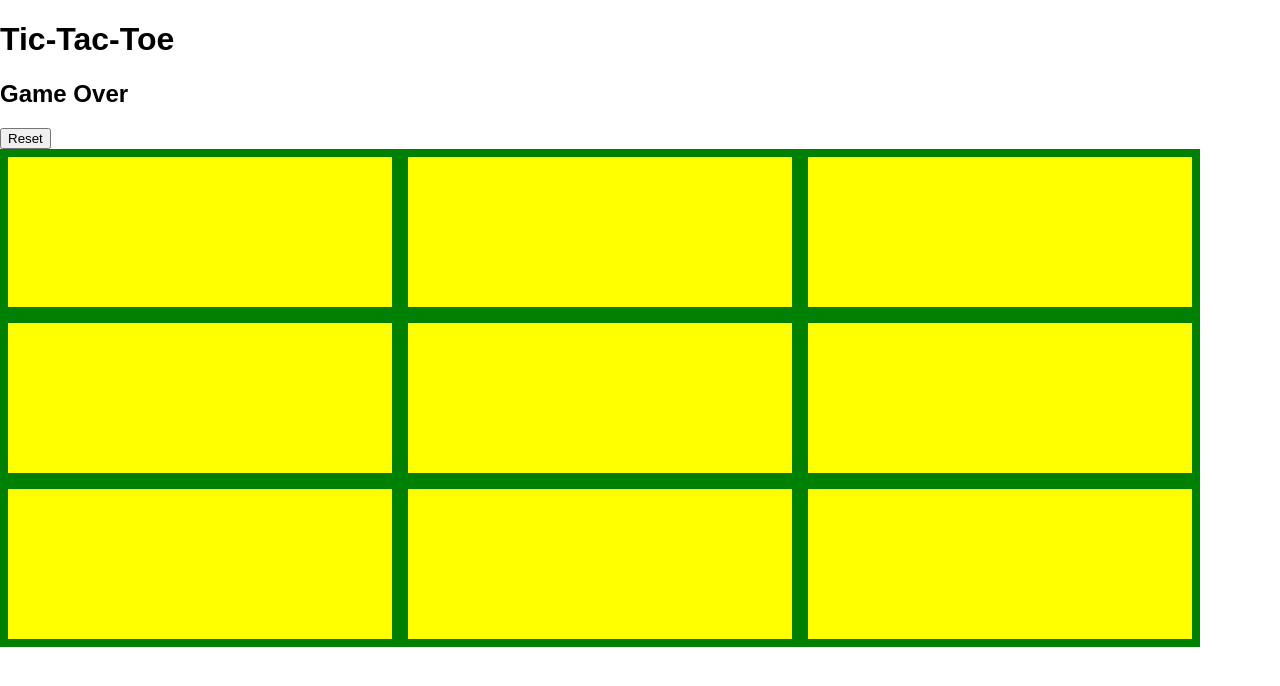
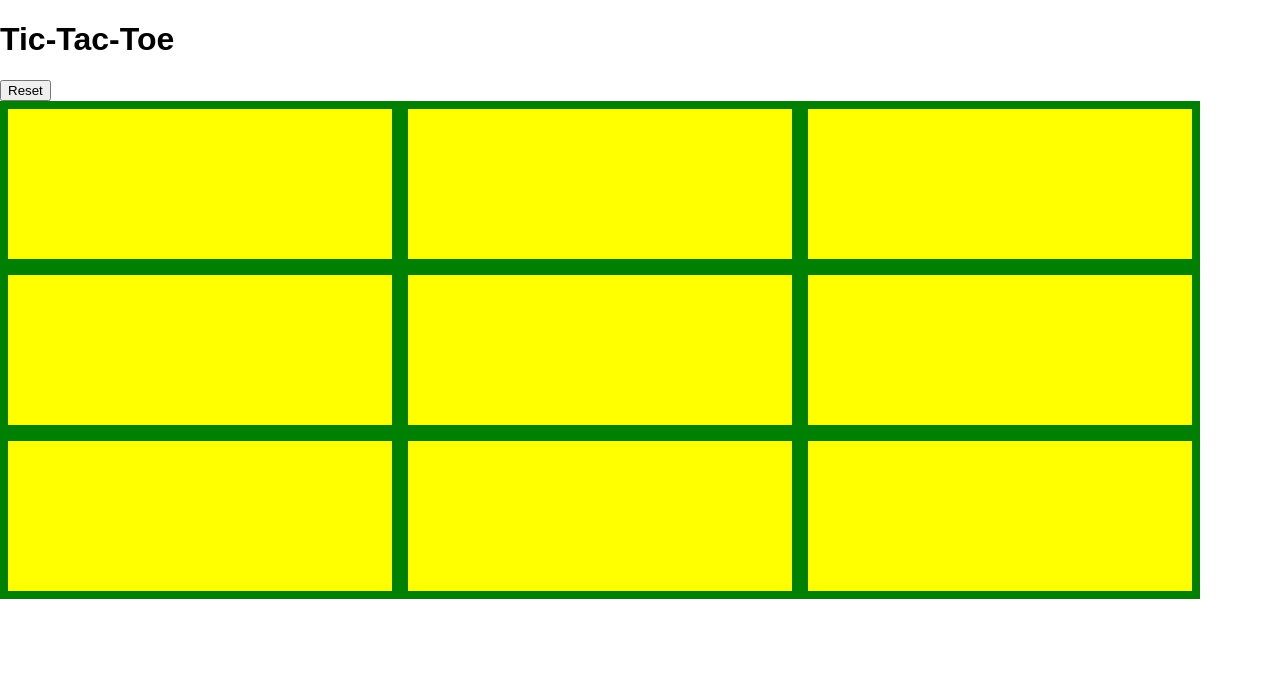
Before and after one commit to dylanrhodius/tic-tac-toe-test, a React (Create React App) app: page / in a window 1280 px wide. Shown: the top 686 px of the page. Built offline with nearby package versions, Linux system fonts and the light colour scheme.

Commit message:
Add winner state to app

```diff
--- /dev/null
+++ b/src/Announcement.css
@@ -0,0 +1,3 @@
+.hidden {
+  display: none;
+}
--- a/src/Announcement.jsx
+++ b/src/Announcement.jsx
@@ -1,9 +1,10 @@
 import React from 'react';
+import 'Announcement.css';
 
 export default class Announcement extends React.Component{
   render() {
     return (
-      <div className='visible'>
+      <div className={this.props.winner ? 'visible' : 'hidden'}>
         <h2>Game Over</h2>
       </div>
     )
--- a/src/App.js
+++ b/src/App.js
@@ -14,19 +14,21 @@ class App extends Component {
         ' ', ' ', ' ',
         ' ', ' ', ' '
       ],
-      turn: 'x'
+      turn: 'x',
+      winner: null
     }
   }
 
   updateBoard(loc, player) {
 
   }
+
   render() {
     return (
       <div className="container">
         <div className="menu">
           <h1>Tic-Tac-Toe</h1>
-          <Announcement />
+          <Announcement winner={this.state.winner}/>
           <ResetButton />
         </div>
         {this.state.gameBoard.map(function(value, i){
```
